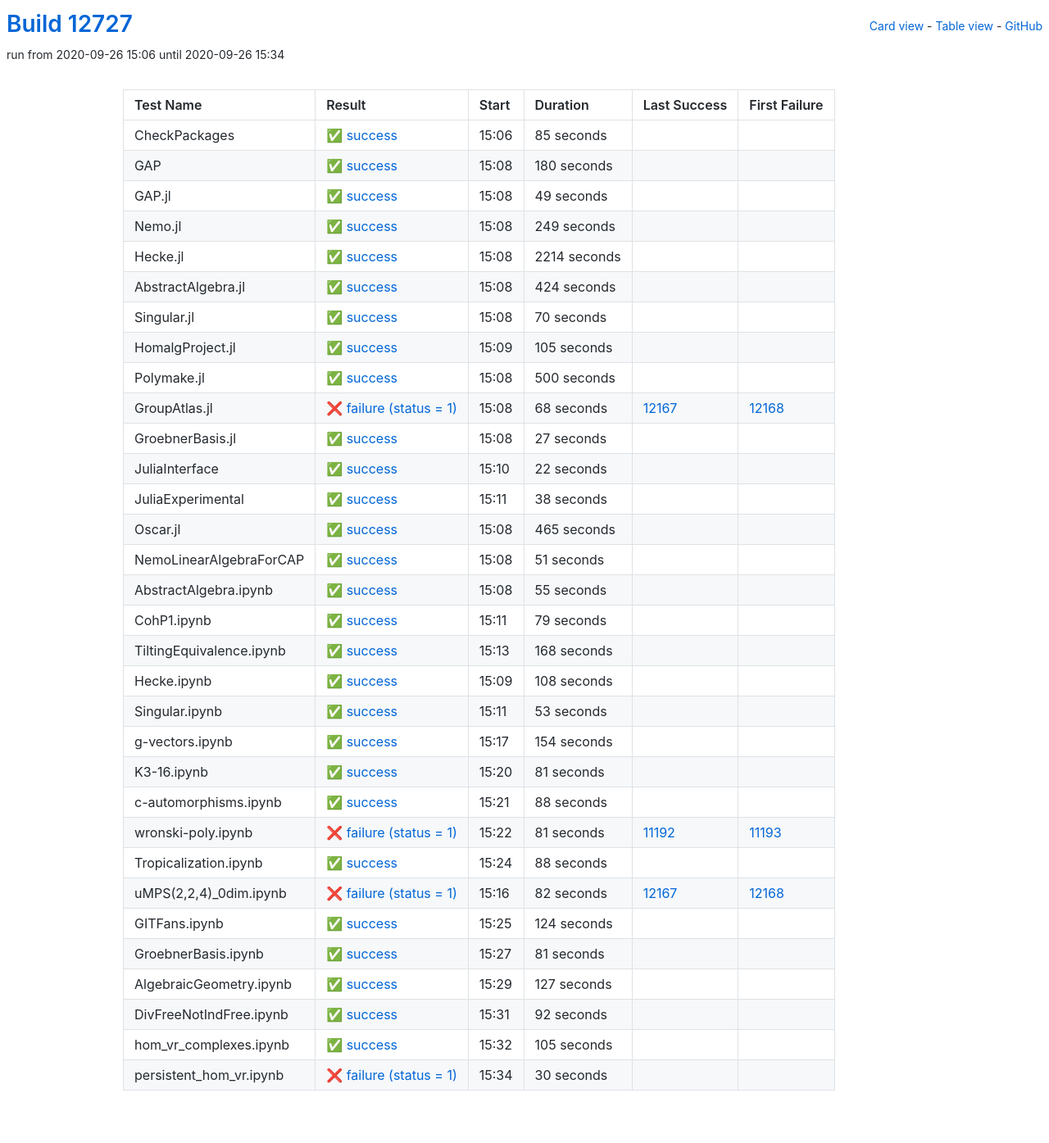
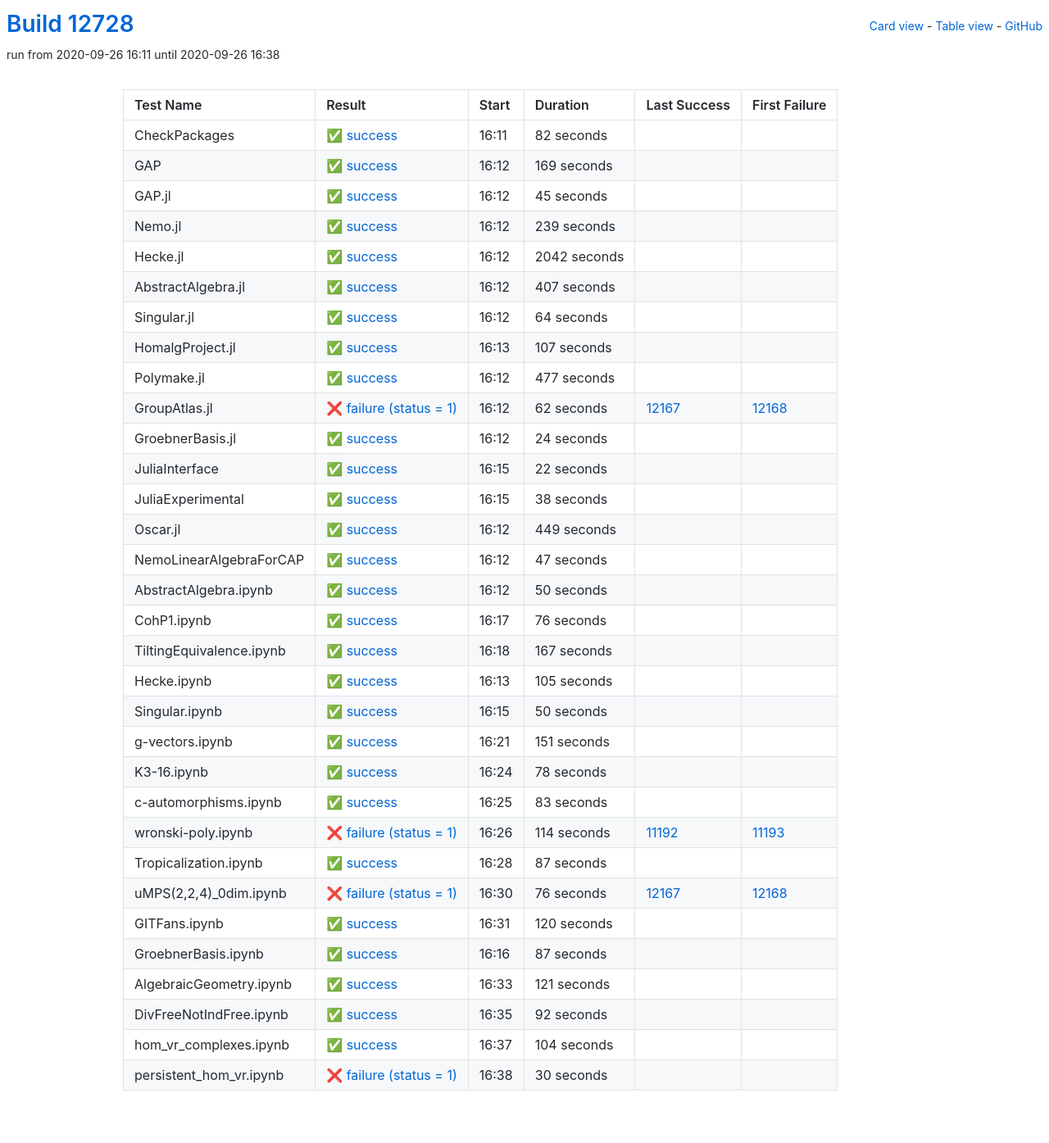
Before and after one commit to oscar-system/oscar-ci-status, a Jekyll site: the page built from table.html, in a window 1280 px wide. Shown: the whole page at 82% size. Built offline with Jekyll 4.4.1, drawn with Linux system fonts in a browser that asks for light colours.

Commit message:
Build #12728

```diff
--- a/_data/ci.yml
+++ b/_data/ci.yml
@@ -1,6 +1,6 @@
 ---
-build: 12727
-build_url: https://oscarci.mathematik.uni-kl.de/job/oscar/12727/
+build: 12728
+build_url: https://oscarci.mathematik.uni-kl.de/job/oscar/12728/
 job: oscar
 organization: oscar-system
 repo: oscar-ci-status
@@ -8,140 +8,140 @@
 tests:
 - name: CheckPackages
   id: checkpackages
-  log: https://oscarci.mathematik.uni-kl.de/job/oscar/12727/artifact/logs/build-12727/CheckPackages.log
-  start: 2020-09-26 15:06
+  log: https://oscarci.mathematik.uni-kl.de/job/oscar/12728/artifact/logs/build-12728/CheckPackages.log
+  start: 2020-09-26 16:11
   success: true
   exitcode: 0
   status: success
-  duration: 85
+  duration: 82
   last_success: false
   last_success_url:
   first_failure: false
   first_failure_url:
 - name: GAP
   id: gap
-  log: https://oscarci.mathematik.uni-kl.de/job/oscar/12727/artifact/logs/build-12727/GAP.log
-  start: 2020-09-26 15:08
+  log: https://oscarci.mathematik.uni-kl.de/job/oscar/12728/artifact/logs/build-12728/GAP.log
+  start: 2020-09-26 16:12
   success: true
   exitcode: 0
   status: success
-  duration: 180
+  duration: 169
   last_success: false
   last_success_url:
   first_failure: false
   first_failure_url:
 - name: GAP.jl
   id: gap-jl
-  log: https://oscarci.mathematik.uni-kl.de/job/oscar/12727/artifact/logs/build-12727/GAP.jl.log
-  start: 2020-09-26 15:08
+  log: https://oscarci.mathematik.uni-kl.de/job/oscar/12728/artifact/logs/build-12728/GAP.jl.log
+  start: 2020-09-26 16:12
   success: true
   exitcode: 0
   status: success
-  duration: 49
+  duration: 45
   last_success: false
   last_success_url:
   first_failure: false
   first_failure_url:
 - name: Nemo.jl
   id: nemo-jl
-  log: https://oscarci.mathematik.uni-kl.de/job/oscar/12727/artifact/logs/build-12727/Nemo.jl.log
-  start: 2020-09-26 15:08
+  log: https://oscarci.mathematik.uni-kl.de/job/oscar/12728/artifact/logs/build-12728/Nemo.jl.log
+  start: 2020-09-26 16:12
   success: true
   exitcode: 0
   status: success
-  duration: 249
+  duration: 239
   last_success: false
   last_success_url:
   first_failure: false
   first_failure_url:
 - name: Hecke.jl
   id: hecke-jl
-  log: https://oscarci.mathematik.uni-kl.de/job/oscar/12727/artifact/logs/build-12727/Hecke.jl.log
-  start: 2020-09-26 15:08
+  log: https://oscarci.mathematik.uni-kl.de/job/oscar/12728/artifact/logs/build-12728/Hecke.jl.log
+  start: 2020-09-26 16:12
   success: true
   exitcode: 0
   status: success
-  duration: 2214
+  duration: 2042
   last_success: false
   last_success_url:
   first_failure: false
   first_failure_url:
 - name: AbstractAlgebra.jl
   id: abstractalgebra-jl
-  log: https://oscarci.mathematik.uni-kl.de/job/oscar/12727/artifact/logs/build-12727/AbstractAlgebra.jl.log
-  start: 2020-09-26 15:08
+  log: https://oscarci.mathematik.uni-kl.de/job/oscar/12728/artifact/logs/build-12728/AbstractAlgebra.jl.log
+  start: 2020-09-26 16:12
   success: true
   exitcode: 0
   status: success
-  duration: 424
+  duration: 407
   last_success: false
   last_success_url:
   first_failure: false
   first_failure_url:
 - name: Singular.jl
   id: singular-jl
-  log: https://oscarci.mathematik.uni-kl.de/job/oscar/12727/artifact/logs/build-12727/Singular.jl.log
-  start: 2020-09-26 15:08
+  log: https://oscarci.mathematik.uni-kl.de/job/oscar/12728/artifact/logs/build-12728/Singular.jl.log
+  start: 2020-09-26 16:12
   success: true
   exitcode: 0
   status: success
-  duration: 70
+  duration: 64
   last_success: false
   last_success_url:
   first_failure: false
   first_failure_url:
 - name: HomalgProject.jl
   id: homalgproject-jl
-  log: https://oscarci.mathematik.uni-kl.de/job/oscar/12727/artifact/logs/build-12727/HomalgProject.jl.log
-  start: 2020-09-26 15:09
+  log: https://oscarci.mathematik.uni-kl.de/job/oscar/12728/artifact/logs/build-12728/HomalgProject.jl.log
+  start: 2020-09-26 16:13
   success: true
   exitcode: 0
   status: success
-  duration: 105
+  duration: 107
   last_success: false
   last_success_url:
   first_failure: false
   first_failure_url:
 - name: Polymake.jl
   id: polymake-jl
-  log: https://oscarci.mathematik.uni-kl.de/job/oscar/12727/artifact/logs/build-12727/Polymake.jl.log
-  start: 2020-09-26 15:08
+  log: https://oscarci.mathematik.uni-kl.de/job/oscar/12728/artifact/logs/build-12728/Polymake.jl.log
+  start: 2020-09-26 16:12
   success: true
   exitcode: 0
   status: success
-  duration: 500
+  duration: 477
   last_success: false
   last_success_url:
   first_failure: false
   first_failure_url:
 - name: GroupAtlas.jl
   id: groupatlas-jl
-  log: https://oscarci.mathematik.uni-kl.de/job/oscar/12727/artifact/logs/build-12727/GroupAtlas.jl.log
-  start: 2020-09-26 15:08
+  log: https://oscarci.mathematik.uni-kl.de/job/oscar/12728/artifact/logs/build-12728/GroupAtlas.jl.log
+  start: 2020-09-26 16:12
   success: false
   exitcode: 1
   status: failure
-  duration: 68
+  duration: 62
   last_success: 12167
   last_success_url: https://oscarci.mathematik.uni-kl.de/job/oscar/12167/
   first_failure: 12168
   first_failure_url: https://oscarci.mathematik.uni-kl.de/job/oscar/12168/
 - name: GroebnerBasis.jl
   id: groebnerbasis-jl
-  log: https://oscarci.mathematik.uni-kl.de/job/oscar/12727/artifact/logs/build-12727/GroebnerBasis.jl.log
-  start: 2020-09-26 15:08
+  log: https://oscarci.mathematik.uni-kl.de/job/oscar/12728/artifact/logs/build-12728/GroebnerBasis.jl.log
+  start: 2020-09-26 16:12
   success: true
   exitcode: 0
   status: success
-  duration: 27
+  duration: 24
   last_success: false
   last_success_url:
   first_failure: false
   first_failure_url:
 - name: JuliaInterface
   id: juliainterface
-  log: https://oscarci.mathematik.uni-kl.de/job/oscar/12727/artifact/logs/build-12727/JuliaInterface.log
-  start: 2020-09-26 15:10
+  log: https://oscarci.mathematik.uni-kl.de/job/oscar/12728/artifact/logs/build-12728/JuliaInterface.log
+  start: 2020-09-26 16:15
   success: true
   exitcode: 0
   status: success
@@ -152,8 +152,8 @@
   first_failure_url:
 - name: JuliaExperimental
   id: juliaexperimental
-  log: https://oscarci.mathematik.uni-kl.de/job/oscar/12727/artifact/logs/build-12727/JuliaExperimental.log
-  start: 2020-09-26 15:11
+  log: https://oscarci.mathematik.uni-kl.de/job/oscar/12728/artifact/logs/build-12728/JuliaExperimental.log
+  start: 2020-09-26 16:15
   success: true
   exitcode: 0
   status: success
@@ -164,200 +164,200 @@
   first_failure_url:
 - name: Oscar.jl
   id: oscar-jl
-  log: https://oscarci.mathematik.uni-kl.de/job/oscar/12727/artifact/logs/build-12727/Oscar.jl.log
-  start: 2020-09-26 15:08
+  log: https://oscarci.mathematik.uni-kl.de/job/oscar/12728/artifact/logs/build-12728/Oscar.jl.log
+  start: 2020-09-26 16:12
   success: true
   exitcode: 0
   status: success
-  duration: 465
+  duration: 449
   last_success: false
   last_success_url:
   first_failure: false
   first_failure_url:
 - name: NemoLinearAlgebraForCAP
   id: nemolinearalgebraforcap
-  log: https://oscarci.mathematik.uni-kl.de/job/oscar/12727/artifact/logs/build-12727/NemoLinearAlgebraForCAP.log
-  start: 2020-09-26 15:08
+  log: https://oscarci.mathematik.uni-kl.de/job/oscar/12728/artifact/logs/build-12728/NemoLinearAlgebraForCAP.log
+  start: 2020-09-26 16:12
   success: true
   exitcode: 0
   status: success
-  duration: 51
+  duration: 47
   last_success: false
   last_success_url:
   first_failure: false
   first_failure_url:
 - name: AbstractAlgebra.ipynb
   id: abstractalgebra-ipynb
-  log: https://oscarci.mathematik.uni-kl.de/job/oscar/12727/artifact/logs/build-12727/AbstractAlgebra.ipynb.log
-  start: 2020-09-26 15:08
+  log: https://oscarci.mathematik.uni-kl.de/job/oscar/12728/artifact/logs/build-12728/AbstractAlgebra.ipynb.log
+  start: 2020-09-26 16:12
   success: true
   exitcode: 0
   status: success
-  duration: 55
+  duration: 50
   last_success: false
   last_success_url:
   first_failure: false
   first_failure_url:
 - name: CohP1.ipynb
   id: cohp1-ipynb
-  log: https://oscarci.mathematik.uni-kl.de/job/oscar/12727/artifact/logs/build-12727/CohP1.ipynb.log
-  start: 2020-09-26 15:11
+  log: https://oscarci.mathematik.uni-kl.de/job/oscar/12728/artifact/logs/build-12728/CohP1.ipynb.log
+  start: 2020-09-26 16:17
   success: true
   exitcode: 0
   status: success
-  duration: 79
+  duration: 76
   last_success: false
   last_success_url:
   first_failure: false
   first_failure_url:
 - name: TiltingEquivalence.ipynb
   id: tiltingequivalence-ipynb
-  log: https://oscarci.mathematik.uni-kl.de/job/oscar/12727/artifact/logs/build-12727/TiltingEquivalence.ipynb.log
-  start: 2020-09-26 15:13
+  log: https://oscarci.mathematik.uni-kl.de/job/oscar/12728/artifact/logs/build-12728/TiltingEquivalence.ipynb.log
+  start: 2020-09-26 16:18
   success: true
   exitcode: 0
   status: success
-  duration: 168
+  duration: 167
   last_success: false
   last_success_url:
   first_failure: false
   first_failure_url:
 - name: Hecke.ipynb
   id: hecke-ipynb
-  log: https://oscarci.mathematik.uni-kl.de/job/oscar/12727/artifact/logs/build-12727/Hecke.ipynb.log
-  start: 2020-09-26 15:09
+  log: https://oscarci.mathematik.uni-kl.de/job/oscar/12728/artifact/logs/build-12728/Hecke.ipynb.log
+  start: 2020-09-26 16:13
   success: true
   exitcode: 0
   status: success
-  duration: 108
+  duration: 105
   last_success: false
   last_success_url:
   first_failure: false
   first_failure_url:
 - name: Singular.ipynb
   id: singular-ipynb
-  log: https://oscarci.mathematik.uni-kl.de/job/oscar/12727/artifact/logs/build-12727/Singular.ipynb.log
-  start: 2020-09-26 15:11
+  log: https://oscarci.mathematik.uni-kl.de/job/oscar/12728/artifact/logs/build-12728/Singular.ipynb.log
+  start: 2020-09-26 16:15
   success: true
   exitcode: 0
   status: success
-  duration: 53
+  duration: 50
   last_success: false
   last_success_url:
   first_failure: false
   first_failure_url:
 - name: g-vectors.ipynb
   id: g-vectors-ipynb
-  log: https://oscarci.mathematik.uni-kl.de/job/oscar/12727/artifact/logs/build-12727/g-vectors.ipynb.log
-  start: 2020-09-26 15:17
+  log: https://oscarci.mathematik.uni-kl.de/job/oscar/12728/artifact/logs/build-12728/g-vectors.ipynb.log
+  start: 2020-09-26 16:21
   success: true
   exitcode: 0
   status: success
-  duration: 154
+  duration: 151
   last_success: false
   last_success_url:
   first_failure: false
   first_failure_url:
 - name: K3-16.ipynb
   id: k3-16-ipynb
-  log: https://oscarci.mathematik.uni-kl.de/job/oscar/12727/artifact/logs/build-12727/K3-16.ipynb.log
-  start: 2020-09-26 15:20
+  log: https://oscarci.mathematik.uni-kl.de/job/oscar/12728/artifact/logs/build-12728/K3-16.ipynb.log
+  start: 2020-09-26 16:24
   success: true
   exitcode: 0
   status: success
-  duration: 81
+  duration: 78
   last_success: false
   last_success_url:
   first_failure: false
   first_failure_url:
 - name: c-automorphisms.ipynb
   id: c-automorphisms-ipynb
-  log: https://oscarci.mathematik.uni-kl.de/job/oscar/12727/artifact/logs/build-12727/c-automorphisms.ipynb.log
-  start: 2020-09-26 15:21
+  log: https://oscarci.mathematik.uni-kl.de/job/oscar/12728/artifact/logs/build-12728/c-automorphisms.ipynb.log
+  start: 2020-09-26 16:25
   success: true
   exitcode: 0
   status: success
-  duration: 88
+  duration: 83
   last_success: false
   last_success_url:
   first_failure: false
   first_failure_url:
 - name: wronski-poly.ipynb
   id: wronski-poly-ipynb
-  log: https://oscarci.mathematik.uni-kl.de/job/oscar/12727/artifact/logs/build-12727/wronski-poly.ipynb.log
-  start: 2020-09-26 15:22
+  log: https://oscarci.mathematik.uni-kl.de/job/oscar/12728/artifact/logs/build-12728/wronski-poly.ipynb.log
+  start: 2020-09-26 16:26
   success: false
   exitcode: 1
   status: failure
-  duration: 81
+  duration: 114
   last_success: 11192
   last_success_url: https://oscarci.mathematik.uni-kl.de/job/oscar/11192/
   first_failure: 11193
   first_failure_url: https://oscarci.mathematik.uni-kl.de/job/oscar/11193/
 - name: Tropicalization.ipynb
   id: tropicalization-ipynb
-  log: https://oscarci.mathematik.uni-kl.de/job/oscar/12727/artifact/logs/build-12727/Tropicalization.ipynb.log
-  start: 2020-09-26 15:24
+  log: https://oscarci.mathematik.uni-kl.de/job/oscar/12728/artifact/logs/build-12728/Tropicalization.ipynb.log
+  start: 2020-09-26 16:28
   success: true
   exitcode: 0
   status: success
-  duration: 88
+  duration: 87
   last_success: false
   last_success_url:
   first_failure: false
   first_failure_url:
 - name: uMPS(2,2,4)_0dim.ipynb
   id: umps-2-2-4-0dim-ipynb
-  log: https://oscarci.mathematik.uni-kl.de/job/oscar/12727/artifact/logs/build-12727/uMPS-2-2-4-_0dim.ipynb.log
-  start: 2020-09-26 15:16
+  log: https://oscarci.mathematik.uni-kl.de/job/oscar/12728/artifact/logs/build-12728/uMPS-2-2-4-_0dim.ipynb.log
+  start: 2020-09-26 16:30
   success: false
   exitcode: 1
   status: failure
-  duration: 82
+  duration: 76
   last_success: 12167
   last_success_url: https://oscarci.mathematik.uni-kl.de/job/oscar/12167/
   first_failure: 12168
   first_failure_url: https://oscarci.mathematik.uni-kl.de/job/oscar/12168/
 - name: GITFans.ipynb
   id: gitfans-ipynb
-  log: https://oscarci.mathematik.uni-kl.de/job/oscar/12727/artifact/logs/build-12727/GITFans.ipynb.log
-  start: 2020-09-26 15:25
+  log: https://oscarci.mathematik.uni-kl.de/job/oscar/12728/artifact/logs/build-12728/GITFans.ipynb.log
+  start: 2020-09-26 16:31
   success: true
   exitcode: 0
   status: success
-  duration: 124
+  duration: 120
   last_success: false
   last_success_url:
   first_failure: false
   first_failure_url:
 - name: GroebnerBasis.ipynb
   id: groebnerbasis-ipynb
-  log: https://oscarci.mathematik.uni-kl.de/job/oscar/12727/artifact/logs/build-12727/GroebnerBasis.ipynb.log
-  start: 2020-09-26 15:27
+  log: https://oscarci.mathematik.uni-kl.de/job/oscar/12728/artifact/logs/build-12728/GroebnerBasis.ipynb.log
+  start: 2020-09-26 16:16
   success: true
   exitcode: 0
   status: success
-  duration: 81
+  duration: 87
   last_success: false
   last_success_url:
   first_failure: false
   first_failure_url:
 - name: AlgebraicGeometry.ipynb
   id: algebraicgeometry-ipynb
-  log: https://oscarci.mathematik.uni-kl.de/job/oscar/12727/artifact/logs/build-12727/AlgebraicGeometry.ipynb.log
-  start: 2020-09-26 15:29
+  log: https://oscarci.mathematik.uni-kl.de/job/oscar/12728/artifact/logs/build-12728/AlgebraicGeometry.ipynb.log
+  start: 2020-09-26 16:33
   success: true
   exitcode: 0
   status: success
-  duration: 127
+  duration: 121
   last_success: false
   last_success_url:
   first_failure: false
   first_failure_url:
 - name: DivFreeNotIndFree.ipynb
   id: divfreenotindfree-ipynb
-  log: https://oscarci.mathematik.uni-kl.de/job/oscar/12727/artifact/logs/build-12727/DivFreeNotIndFree.ipynb.log
-  start: 2020-09-26 15:31
+  log: https://oscarci.mathematik.uni-kl.de/job/oscar/12728/artifact/logs/build-12728/DivFreeNotIndFree.ipynb.log
+  start: 2020-09-26 16:35
   success: true
   exitcode: 0
   status: success
@@ -368,20 +368,20 @@
   first_failure_url:
 - name: hom_vr_complexes.ipynb
   id: hom-vr-complexes-ipynb
-  log: https://oscarci.mathematik.uni-kl.de/job/oscar/12727/artifact/logs/build-12727/hom_vr_complexes.ipynb.log
-  start: 2020-09-26 15:32
+  log: https://oscarci.mathematik.uni-kl.de/job/oscar/12728/artifact/logs/build-12728/hom_vr_complexes.ipynb.log
+  start: 2020-09-26 16:37
   success: true
   exitcode: 0
   status: success
-  duration: 105
+  duration: 104
   last_success: false
   last_success_url:
   first_failure: false
   first_failure_url:
 - name: persistent_hom_vr.ipynb
   id: persistent-hom-vr-ipynb
-  log: https://oscarci.mathematik.uni-kl.de/job/oscar/12727/artifact/logs/build-12727/persistent_hom_vr.ipynb.log
-  start: 2020-09-26 15:34
+  log: https://oscarci.mathematik.uni-kl.de/job/oscar/12728/artifact/logs/build-12728/persistent_hom_vr.ipynb.log
+  start: 2020-09-26 16:38
   success: false
   exitcode: 1
   status: failure
```
Also changed, not shown: README.md.
